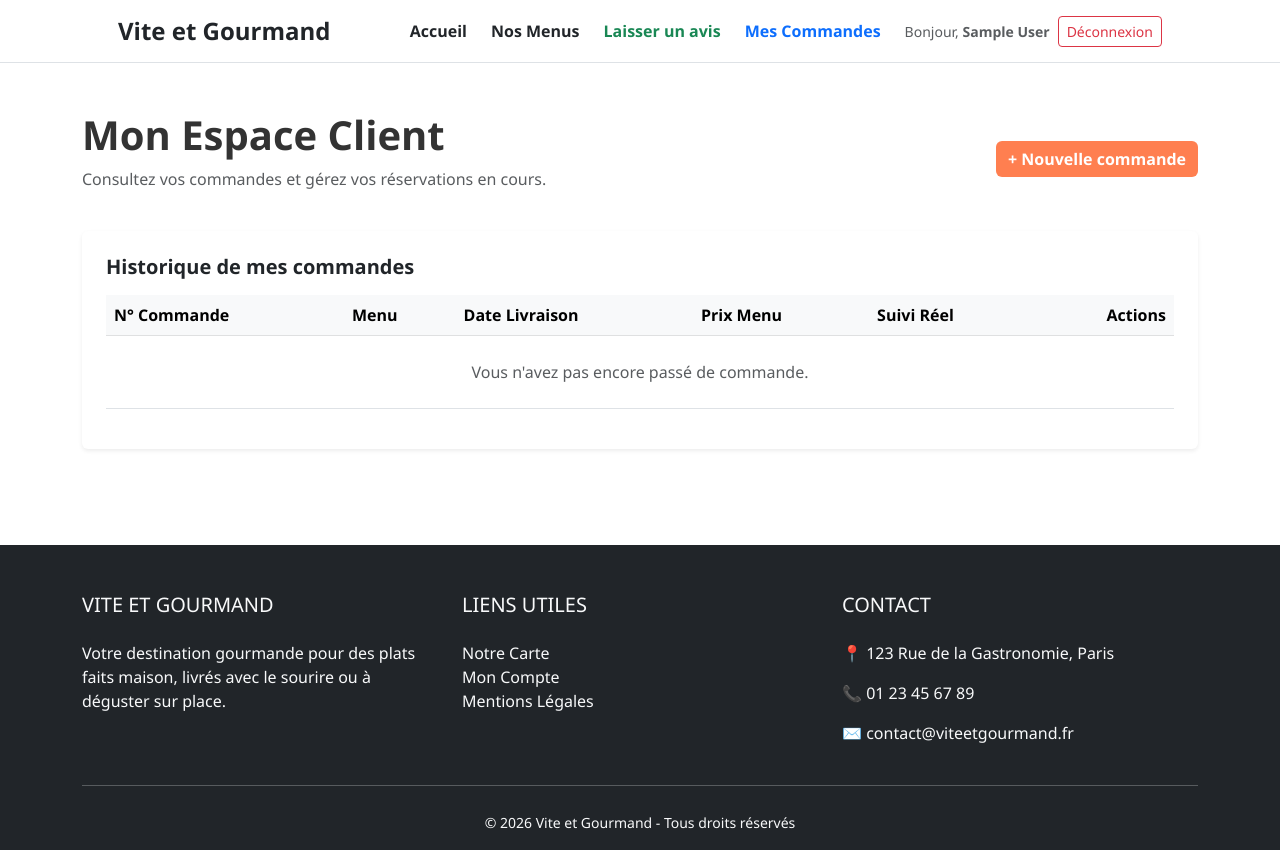
After one commit to jumeaux227-debug/ECF-Vite-et-Gourmand, a PHP site: page /espace_client.php in a window 1280 px wide. The commit adds this page. Run offline with PHP 8.4, Linux system fonts and the light colour scheme; the visitor is signed in with stand-in values (Sample User, id 1); data that the repository does not hold is empty.

Commit message:
system de profil client

```diff
--- a/includes/header.php
+++ b/includes/header.php
@@ -33,6 +33,7 @@ if (session_status() === PHP_SESSION_NONE) {
 
                     <?php if($_SESSION['role_id'] == 3): ?>
                         <li class="nav-item"><a class="nav-link text-success fw-bold ms-2" href="add_review.php">Laisser un avis</a></li>
+                        <a class="nav-link text-primary fw-bold ms-2" href="espace_client.php">Mes Commandes</a>
                     <?php endif; ?>
 
                     <li class="nav-item ms-3 text-muted small">Bonjour, <strong><?= htmlspecialchars($_SESSION['prenom'] ?? 'Utilisateur') ?></strong></li>
--- /dev/null
+++ b/public/espace_client.php
@@ -0,0 +1,97 @@
+<?php
+require_once __DIR__ . '/../includes/header.php';
+require_once __DIR__ . '/../includes/db_connect.php';
+
+// PROTECTION : Client connecté uniquement (role_id = 3)
+if (!isset($_SESSION['user_id']) || $_SESSION['role_id'] != 3) {
+    header('Location: login.php');
+    exit();
+}
+
+$utilisateur_id = $_SESSION['user_id'];
+
+// Récupération de l'historique avec les vrais noms de colonnes de ton MCD : numero_commande et date_commande
+$query = "SELECT c.*, m.titre AS menu_titre
+          FROM commande c
+          JOIN menu m ON c.menu_id = m.menu_id
+          WHERE c.utilisateur_id = ?
+          ORDER BY c.date_commande DESC";
+$stmt = $pdo->prepare($query);
+$stmt->execute([$utilisateur_id]);
+$commandes = $stmt->fetchAll();
+?>
+
+<div class="container py-5">
+    <div class="d-flex justify-content-between align-items-center mb-4">
+        <div>
+            <h1 class="fw-bold">Mon Espace Client</h1>
+            <p class="text-muted">Consultez vos commandes et gérez vos réservations en cours.</p>
+        </div>
+        <a href="menus.php" class="btn btn-primary text-white fw-bold">+ Nouvelle commande</a>
+    </div>
+
+    <?php if (isset($_GET['success'])): ?>
+        <div class="alert alert-success text-center mb-4">L'opération a été effectuée avec succès !</div>
+    <?php endif; ?>
+    <?php if (isset($_GET['error'])): ?>
+        <div class="alert alert-danger text-center mb-4"><?= htmlspecialchars($_GET['error']) ?></div>
+    <?php endif; ?>
+
+    <div class="card shadow-sm border-0 p-4">
+        <h5 class="fw-bold mb-3">Historique de mes commandes</h5>
+        <div class="table-responsive">
+            <table class="table table-hover align-middle">
+                <thead class="table-light">
+                    <tr>
+                        <th>N° Commande</th>
+                        <th>Menu</th>
+                        <th>Date Livraison</th>
+                        <th>Prix Menu</th>
+                        <th>Suivi Réel</th>
+                        <th class="text-end">Actions</th>
+                    </tr>
+                </thead>
+                <tbody>
+                    <?php if (empty($commandes)): ?>
+                        <tr>
+                            <td colspan="6" class="text-center text-muted py-4">Vous n'avez pas encore passé de commande.</td>
+                        </tr>
+                    <?php else: ?>
+                        <?php foreach ($commandes as $cmd): ?>
+                            <tr>
+                                <td><strong><?= htmlspecialchars($cmd['numero_commande']) ?></strong></td>
+                                <td><span class="fw-bold text-dark"><?= htmlspecialchars($cmd['menu_titre']) ?></span></td>
+                                <td><?= date('d/m/Y', strtotime($cmd['data_prestation'])) ?></td>
+                                <td><span class="fw-bold text-primary"><?= number_format($cmd['prix_menu'], 2, ',', ' ') ?> €</span></td>
+                                <td>
+                                    <?php
+                                    $statut = $cmd['statut'] ?? 'en_attente';
+                                    if ($statut === 'en_attente') {
+                                        echo '<span class="badge bg-warning text-dark">⏳ En attente</span>';
+                                    } elseif ($statut === 'accepte') {
+                                        echo '<span class="badge bg-info text-white">👨‍🍳 En préparation</span>';
+                                    } elseif ($statut === 'termine') {
+                                        echo '<span class="badge bg-success text-white">✅ Livrée</span>';
+                                    } elseif ($statut === 'annule') {
+                                        echo '<span class="badge bg-danger text-white">❌ Annulée</span>';
+                                    }
+                                    ?>
+                                </td>
+                                <td class="text-end">
+                                    <?php if ($statut === 'en_attente'): ?>
+                                        <a href="modifier_commande.php?id=<?= urlencode($cmd['numero_commande']) ?>" class="btn btn-sm btn-outline-secondary me-1">Modifier</a>
+                                        <a href="annuler_commande.php?id=<?= urlencode($cmd['numero_commande']) ?>" class="btn btn-sm btn-outline-danger" onclick="return confirm('Êtes-vous sûr de vouloir annuler cette commande ?');">Annuler</a>
+                                    <?php else: ?>
+                                        <span class="text-muted small italic">Verrouillée</span>
+                                    <?php endif; ?>
+                                </td>
+                            </tr>
+                        <?php endforeach; ?>
+                    <?php endif; ?>
+                </tbody>
+            </table>
+        </div>
+    </div>
+</div>
+
+<?php require_once __DIR__ . '/../includes/footer.php'; ?>
```
Also changed, not shown: data/menu_stats.json (added, +8 -0 lines), public/annuler_commande.php (added, +43 -0 lines).
